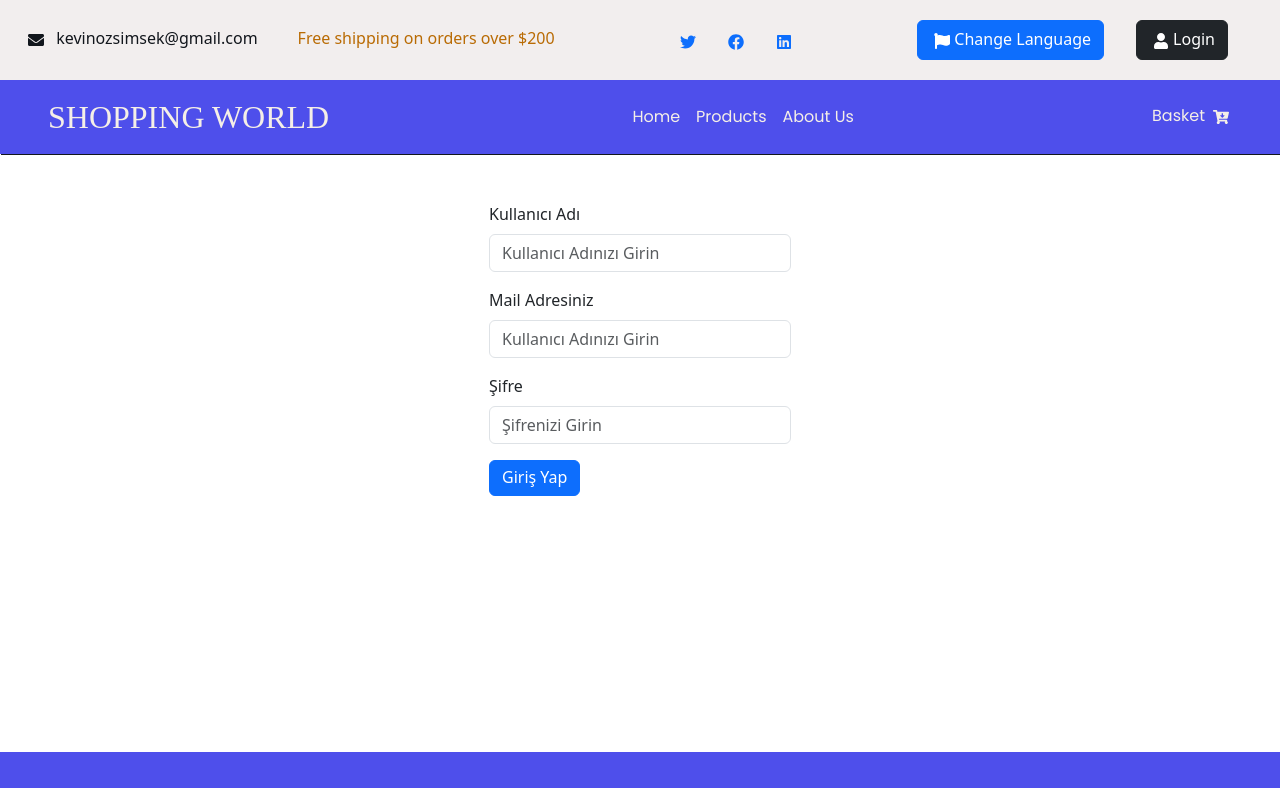
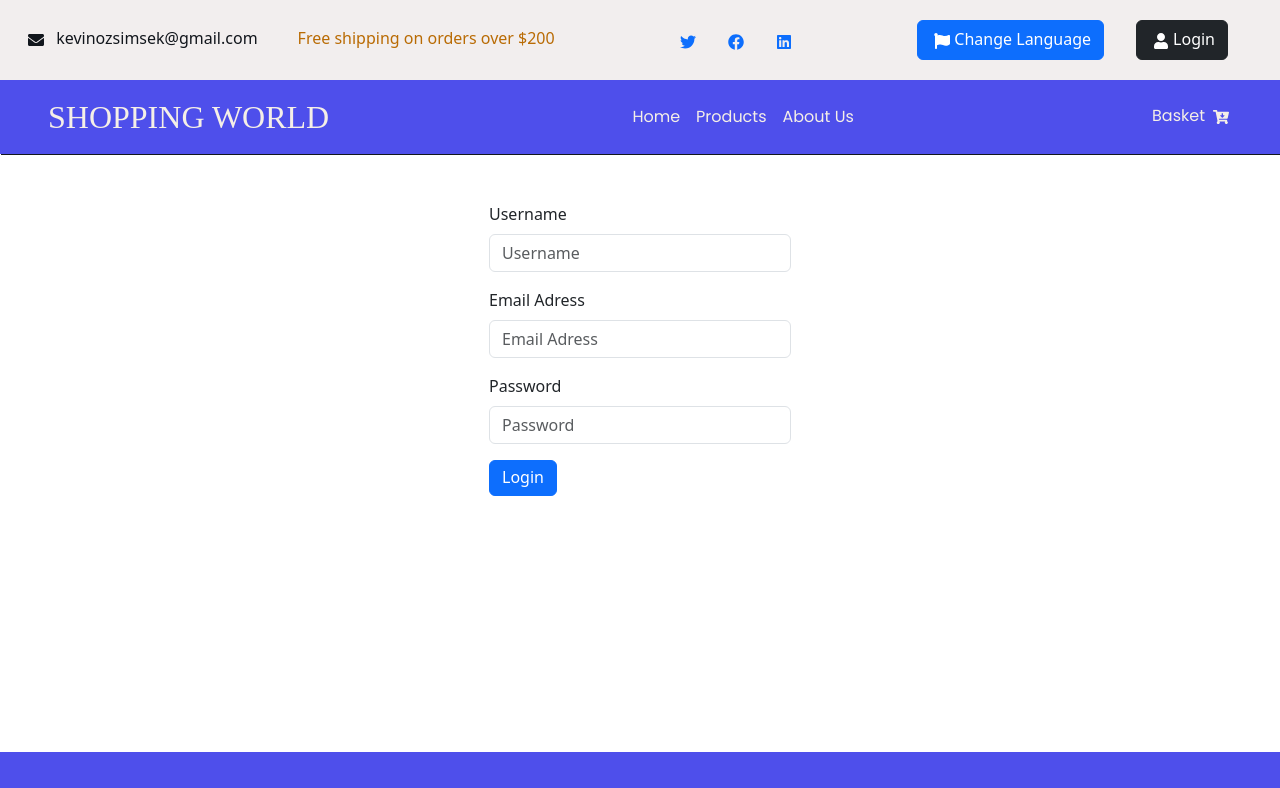
Before and after one commit to Letanom/E-Commerce-Project, a React (Vite) app: page /login in a window 1280 px wide. Shown: the top 788 px of the page. Built offline with nearby package versions, Linux system fonts and the light colour scheme; a web font is replaced by a local one.

Commit message:
translate edits2

```diff
--- a/src/components/Cards.jsx
+++ b/src/components/Cards.jsx
@@ -71,7 +71,7 @@ const Cards = ({  }) => {
 
   return (
     <Container>
-  <h1 className="best-title">En Çok Satanlar</h1>
+  <h1 className="best-title">Best Sellers</h1>
 
     <Row>
 {phoneData.map((phone) => (
--- a/src/components/LoginForm.jsx
+++ b/src/components/LoginForm.jsx
@@ -48,20 +48,20 @@ const LoginForm = () => {
         <Col md={6} >
           <Form>
             <Form.Group onChange={(e) => setFormData({ ...formData, username: e.target.value })} className="mb-3" controlId="username" value={formData.username} >
-              <Form.Label>Kullanıcı Adı</Form.Label>
-              <Form.Control type="text" placeholder="Kullanıcı Adınızı Girin" />
+              <Form.Label>Username</Form.Label>
+              <Form.Control type="text" placeholder="Username" />
             </Form.Group>
             <Form.Group onChange={(e) => setFormData({ ...formData, mail: e.target.value })} className="mb-3" controlId="username" value={formData.mail} >
-              <Form.Label>Mail Adresiniz</Form.Label>
-              <Form.Control type="text" placeholder="Kullanıcı Adınızı Girin" />
+              <Form.Label>Email Adress</Form.Label>
+              <Form.Control type="text" placeholder="Email Adress" />
             </Form.Group>
             <Form.Group className="mb-3" controlId="password">
-              <Form.Label>Şifre</Form.Label>
-              <Form.Control onChange={(e) => setFormData({ ...formData, pass: e.target.value })} type="password" placeholder="Şifrenizi Girin" value={formData.pass} />
+              <Form.Label>Password</Form.Label>
+              <Form.Control onChange={(e) => setFormData({ ...formData, pass: e.target.value })} type="password" placeholder="Password" value={formData.pass} />
             </Form.Group>
 
             <Button className='pt-1' variant="primary" type="submit" onClick={handleSubmit}>
-              Giriş Yap
+             Login
             </Button>
 
           </Form>
--- a/src/components/Navbar.jsx
+++ b/src/components/Navbar.jsx
@@ -61,7 +61,7 @@ const Navbar = ({ name }) => {
         <div className="nav-right-mobile">
           <ul>
             <li>
-              <span role='button' id='sepet' onClick={handleShow} className='pointer'>Basket
+              <span role='button' id='sepet' onClick={handleShow} className='pointer'>Cart
                 <FaCartArrowDown className='m-2' />
               </span>
             </li>
@@ -70,7 +70,7 @@ const Navbar = ({ name }) => {
       </nav>
       <Offcanvas show={show} onHide={handleClose} placement="end">
         <Offcanvas.Header closeButton>
-          <Offcanvas.Title>Basket</Offcanvas.Title>
+          <Offcanvas.Title>Cart</Offcanvas.Title>
         </Offcanvas.Header>
         <Offcanvas.Title style={{ marginLeft: "4%" }}>Total Product Amount: {totalPiece}</Offcanvas.Title>
         <Offcanvas.Body>
--- a/src/pages/NotFound.jsx
+++ b/src/pages/NotFound.jsx
@@ -4,9 +4,9 @@ import { Link } from 'react-router-dom'
 const NotFound = () => {
   return (
     <div className='not-found'>
-        <h2 style={{marginBottom:"5%",textAlign:"center"}}>Böyle bir sayfa yok </h2>
+        <h2 style={{marginBottom:"5%",textAlign:"center"}}>There is no such page" </h2>
         <p>Lorem ipsum dolor sit amet, consectetur adipiscing elit. Fusce ut egestas tellus. Proin sapien elit, malesuada cursus sem vel, semper elementum est. Nulla id felis vitae risus luctus hendrerit vitae eget nisi. Donec euismod nibh eget ligula tincidunt, et porttitor velit dapibus.</p>
-        <p>Ana sayfaya dönmek için <Link to={"/"}>Tıklayınız</Link></p>
+        <p>To return to the main page <Link to={"/"}>Tıklayınız</Link></p>
     </div>
   )
 }
--- a/src/pages/detailPage/index.jsx
+++ b/src/pages/detailPage/index.jsx
@@ -28,16 +28,17 @@ const ProductDetail = () => {
         dispatch(addToCart(product))
         Swal.fire({
           icon: 'success',
-          title: 'Başarılı!',
-          text: 'Ürün sepete eklendi!',
+          title: 'Success!',
+          text: 'Product added to cart!',
           showConfirmButton: true,
           confirmButtonText:
-        'Tamamdır!',
+        'Ok!',
         confirmButtonColor: '#16A20B',
 
 
-          timer: 1500, // Bildirimin kaç milisaniye sonra otomatik kapanacağı
+          timer: 1500,
         });
+
 
       }
 
@@ -49,7 +50,7 @@ const ProductDetail = () => {
     <Col md={4} className='mb-3'>
         <h4>{product.title}</h4>
         <img src= {product.image}/>
-        <p style={{fontWeight:"bold"}}>{product.price} ₺</p>
+        <p style={{fontWeight:"bold"}}>{product.price} $</p>
         <p>{product.description}</p>
         <Button className='custom-but' onClick={() => addBasket(product)}  variant="success"><FaCartPlus   /></Button>
 
```
Also changed, not shown: src/components/BestSeller.jsx (deleted).
